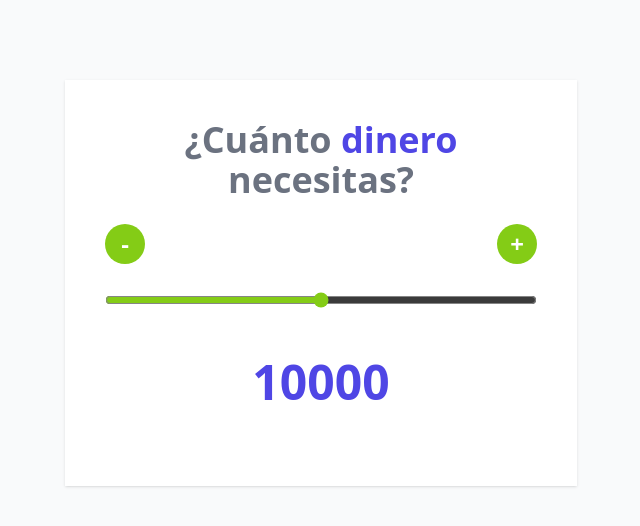
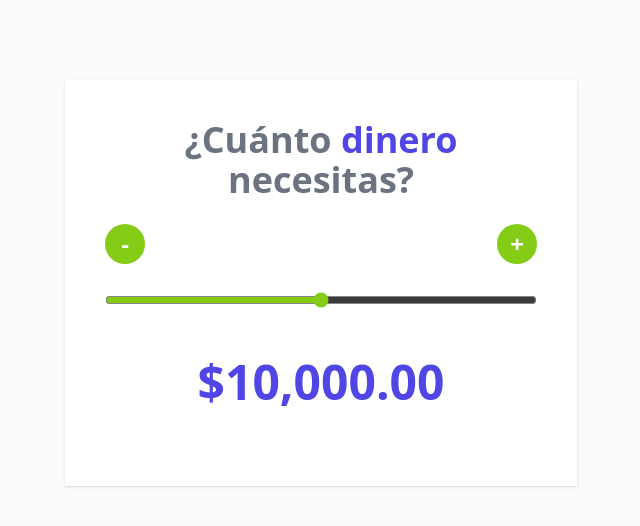
Before and after one commit to HugoAvila-Dev/cotizador-prestamos-react, a React (Vite) app: page / in a window 1280 px wide. Shown: the top 526 px of the page, without its empty margins (319-959 px from the left). Built offline with nearby package versions, Linux system fonts and the light colour scheme.

Commit message:
feat: ✨ Formateando la cantidad como dinero

```diff
--- a/src/App.jsx
+++ b/src/App.jsx
@@ -1,6 +1,7 @@
 import { useState } from 'react';
 import { Header } from './components/Header';
 import { Button } from './components/Button';
+import { formatearDinero } from './helpers';
 
 function App() {
   const [cantidad, setCantidad] = useState(10000);
@@ -60,7 +61,9 @@
         value={cantidad}
       />
 
-      <p className='text-center my-10 text-5xl font-extrabold text-indigo-600'>{cantidad}</p>
+      <p className='text-center my-10 text-5xl font-extrabold text-indigo-600'>
+        {formatearDinero(cantidad)}
+      </p>
     </div>
   )
 }
--- a/src/components/Button.jsx
+++ b/src/components/Button.jsx
@@ -1,7 +1,5 @@
 
 export const Button = ({ operador, fn }) => {
-
-
     return (
         <button
             type='button'
--- /dev/null
+++ b/src/helpers/index.js
@@ -0,0 +1,7 @@
+export const formatearDinero = (valor) => {
+    const formatter = new Intl.NumberFormat('en-US', {
+        style: 'currency',
+        currency: 'USD'
+    });
+    return formatter.format(valor);
+}
```
